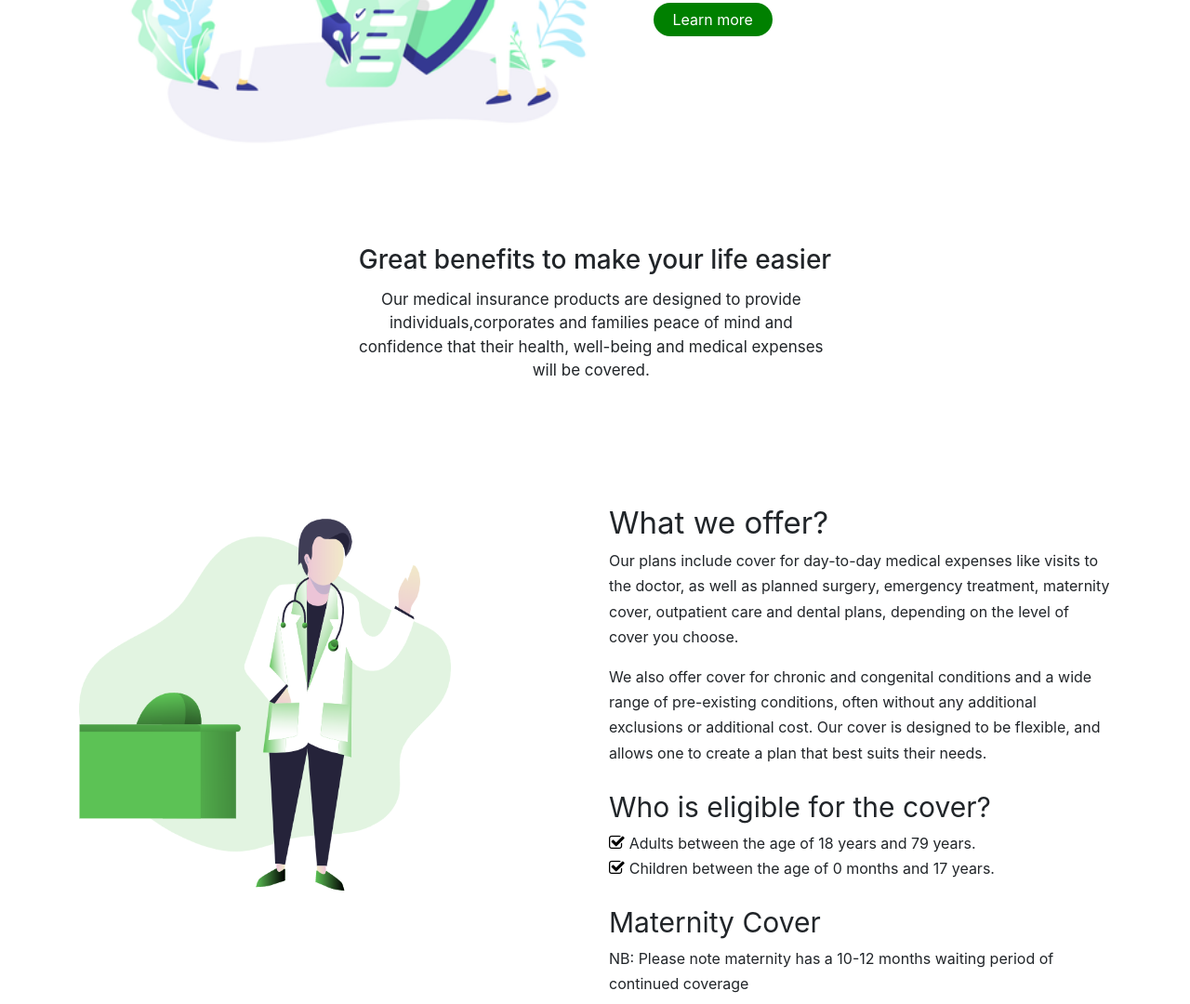
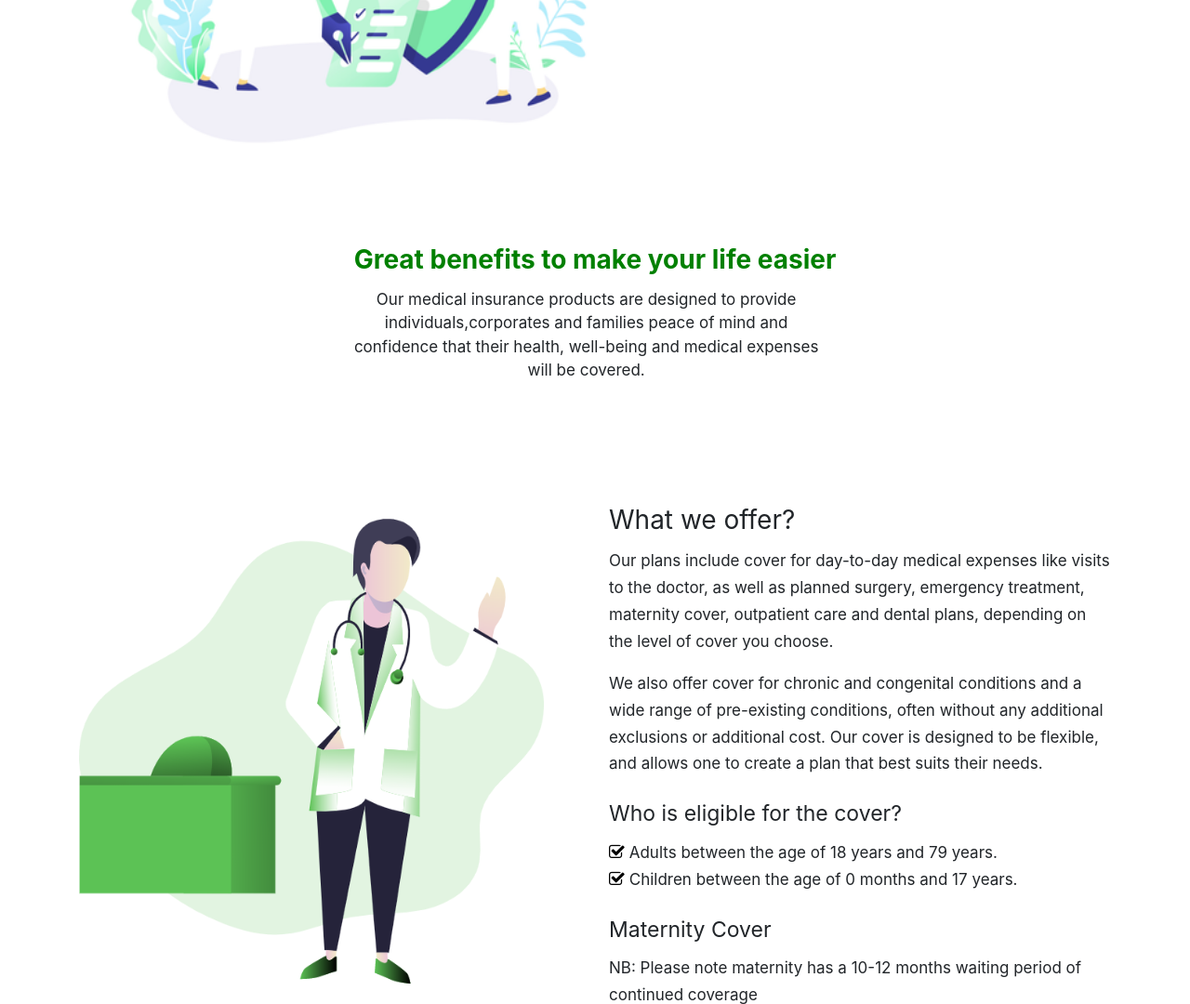
Before and after one commit to samuelkaranja/ace, a plain HTML site: page medical1.html in a window 1280 px wide. Shown: the part 437-1517 px from the top of the page at 93% size. Drawn offline with nearby package versions, Linux system fonts and the light colour scheme.

Commit message:
File update

```diff
--- a/css/style1.css
+++ b/css/style1.css
@@ -49,6 +49,10 @@
 
 /*.........Medical Cover..........*/
 
+.md_wrap{
+	padding-bottom: 80px;
+}
+
 .med{
 	margin-top: 150px;
 }
@@ -81,6 +85,8 @@
 
 .med_1 h3{
 	padding: 100px 0 0 0;
+	color: green;
+	font-weight: 700;
 }
 
 .med_1 p{
@@ -91,20 +97,20 @@
 
 .med_2 img{
 	margin: 100px 0 0 0;
-	width: 400px;
-	height: 400px;
+	width: 500px;
+	height: 500px;
 }
 
 .med_2 h1{
 	font-weight: 400;
-	font-size: 33px;
-	padding: 85px 0 0 0;
+	font-size: 28px;
+	padding: 85px 0 5px 0;
 }
 
 .med_2 h2{
 	font-weight: 400;
-	font-size: 30px;
-	padding: 10px 0 0 0;
+	font-size: 23px;
+	padding: 10px 0 5px 0;
 }
 
 .med_2 i{
@@ -115,18 +121,19 @@
 .med_2 p{
 	line-height: 1.7;
 	font-weight: 400;
+	font-size: 17px;
 }
 
 .med_3 h1{
 	font-weight: 400;
-	font-size: 28px;
+	font-size: 25px;
 	padding: 150px 0 0 0;
 }
 
 .med_3 h2{
 	font-weight: 400;
-	font-size: 28px;
-	padding: 10px 0 0 0;
+	font-size: 23px;
+	padding: 10px 0 5px 0;
 }
 
 .med_3 i{
--- a/medical1.html
+++ b/medical1.html
@@ -74,13 +74,13 @@
         <h2>MEDICAL INSURANCE</h2>
         <p>Tailor-made medial cover to suit your individual <br> and corporate needs</p>
         <!-- <p>Our medical insurance products are designed to provide individuals,corporates and families peace of mind and confidence that their health, well-being and medical expenses will be covered.</p> -->
-        <a href=""><button class="btn">Learn more</button></a>
+        <!-- <a href=""><button class="btn">Learn more</button></a> -->
       </div>
     </div>
   </div>
 </section>
 
-<section>
+<section class="md_wrap">
   <div class="container">
     <div class="row justify-content-center">
       <div class="med_1">
```
